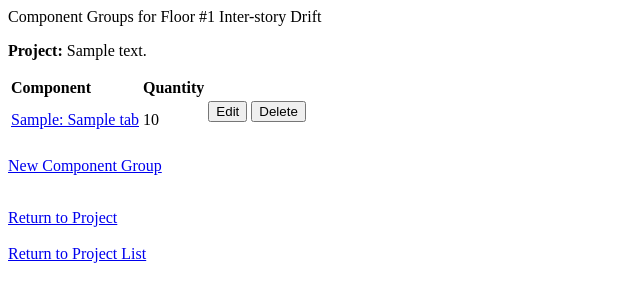
After one commit to openslat/webslat, a Django app: page /slat/project/1/edp/1/cgroups in a window 1280 px wide. The commit adds this page. Shown: the top 302 px of the page, without its empty margins (0-640 px from the left). Run offline with Django 3.2, Linux system fonts and the light colour scheme; tables that the repository leaves empty hold one stand-in row (values such as "Sample post").

Commit message:
Start adding component groups to interface.

```diff
--- a/webslat/slat/component_models.py
+++ b/webslat/slat/component_models.py
@@ -11,7 +11,7 @@ from django.db import models
 
 
 class ComponentsTab(models.Model):
-    key = models.IntegerField(blank=True, null=True, primary_key=True)
+    key = models.IntegerField(blank=True, null=False, primary_key=True)
     ident = models.TextField()  # This field type is a guess.
     name = models.TextField(blank=True, null=True)  # This field type is a guess.
     system = models.TextField(blank=True, null=True)  # This field type is a guess.
@@ -21,6 +21,9 @@ class ComponentsTab(models.Model):
     class Meta:
         managed = False
         db_table = 'components_tab'
+
+    def __str__(self):
+        return self.ident + ": " + self.name
 
 
 class CostTab(models.Model):
@@ -39,7 +42,7 @@ class CostTab(models.Model):
 
 
 class DemandsTab(models.Model):
-    key = models.IntegerField(blank=True, null=True, primary_key=True)
+    key = models.IntegerField(blank=True, null=False, primary_key=True)
     name = models.TextField(blank=True, null=True)  # This field type is a guess.
 
     class Meta:
@@ -73,7 +76,7 @@ class FragilityTab(models.Model):
 
 
 class UnitsTab(models.Model):
-    key = models.IntegerField(blank=True, null=True, primary_key=True)
+    key = models.IntegerField(blank=True, null=False, primary_key=True)
     name = models.TextField(blank=True, null=True)  # This field type is a guess.
 
     class Meta:
@@ -109,7 +112,7 @@ class CompRouter(object):
         """
         Allow relations if a model in the comp app is involved.
         """
-        return None
+        return True
 
     def allow_migrate(self, db, app_label, model_name=None, **hints):
         """
--- a/webslat/slat/models.py
+++ b/webslat/slat/models.py
@@ -5,6 +5,7 @@ from django.forms import  ModelForm, BaseModelFormSet, Textarea, FloatField, Fil
 from django.forms import Form, ChoiceField
 from slat.constants import *
 from .nzs import *
+from .component_models import *
 
 # Create your models here.
 class Project(models.Model):
@@ -190,6 +191,16 @@ class EDP(models.Model):
     powercurve = models.ForeignKey(EDP_PowerCurve, null=True, blank=False)
     interpolation_method = models.ForeignKey(Interpolation_Method, null=True, blank=False)
 
+    def __str__(self):
+        if self.floor == 0:
+            floor = "Ground Floor"
+        else:
+            floor = "Floor #" + str(self.floor)
+        for c in self.EDP_TYPE_CHOICES:
+            if c[0] == self.type:
+                return floor + ' ' + c[1]
+        return floor + "????"
+
     def _make_model(self):
         if not self.flavour:
             return None
@@ -297,6 +308,21 @@ class EDP_Point(models.Model):
     def __str__(self):
         return("an EDP_Point: [{}]".format(self.id))
 
+class Component_Group(models.Model):
+    demand = models.ForeignKey('EDP', null=False)
+    component = models.ForeignKey('ComponentsTab', null=False)
+    quantity = models.IntegerField(blank=False, null=False)
+
+    def __str__(self):
+        result = str(self.demand) + " "
+        #if self.component:
+        #    result = result + str(self.component)
+        #else:
+        #    result = result + "NO COMPONENT"
+        result = result + " " + str(self.quantity)
+        return result
+
+
 class ProjectForm(ModelForm):
     class Meta:
         model = Project
@@ -352,3 +378,16 @@ class NZSForm(ModelForm):
 
 class FloorsForm(Form):
     floors = IntegerField(initial=4)
+
+class CompGroupForm(ModelForm):
+    class Meta:
+        model = Component_Group
+        fields = '__all__'
+
+class EDPCompGroupForm(ModelForm):
+    class Meta:
+        model = Component_Group
+        fields = '__all__'
+        widgets = {
+            'demand': HiddenInput
+        }
--- /dev/null
+++ b/webslat/slat/templates/slat/edp_cgroups.html
@@ -0,0 +1,27 @@
+<p>Component Groups for {{ edp }}</P>
+{{ form.errors }}
+
+<P><B>Project:</B> {{ project.title_text }}</P>
+
+<table><tr><td><b>Component</b></td><td><b>Quantity</b></td></tr>
+{% for cg in cgs %}
+<tr><td><a href="{% url 'slat:component' cg.component.ident %}">{{ cg.component }}</a></td>
+    <td>{{ cg.quantity }}</td>
+    <td>
+    <form action="{% url 'slat:edp_cgroup' project.id edp.id cg.id  %}" method="get">
+        {% csrf_token %}
+    <input type="submit" name='edit' value="Edit" />
+    </form>
+    </td><td>
+    <form action="{% url 'slat:edp_cgroup' project.id edp.id cg.id  %}" method="post">
+        {% csrf_token %}
+      <input type="submit" name='delete' value="Delete" />
+    </form>
+    </td></tr>
+{% endfor %}
+</table>
+<p><a href="{% url 'slat:edp_cgroup' project.id edp.id %}">New Component Group</a></p>
+
+</br>
+<a href="{% url 'slat:project' project.id %}">Return to Project</a><br /><br/>
+<a href="{% url 'slat:index' %}">Return to Project List</a>
--- a/webslat/slat/templates/slat/edp_power.html
+++ b/webslat/slat/templates/slat/edp_power.html
@@ -5,6 +5,7 @@
 <p>Engineering Demand: Power Curve</P>
 
 <p><b>Project:</b> {{ project.title }}</p>
+<p><a href="{% url 'slat:edp_cgroups' project.id edp.id %}">Component Groups</a></p>
 
 {% if charts %}
     {% for chart in charts %}
--- a/webslat/slat/templates/slat/edp_userdef.html
+++ b/webslat/slat/templates/slat/edp_userdef.html
@@ -4,13 +4,15 @@
 </script>
 <p>User-Defined Engineering Demand Page</P>
 
-<p><b>Project:</b> {{ project.title }}</p>
+<p><b>Project:</b> {{ project.title_text }}</p>
+<p><a href="{% url 'slat:edp_cgroups' project.id edp.id %}">Component Groups</a></p>
 
 {% if charts %}
     {% for chart in charts %}
         {{ chart.as_html }}
     {% endfor %}
 {% endif %}
+
 
 <p><b>Interpolation Method:</b>{{ edp.interpolation_method }}</p>
 
--- a/webslat/slat/urls.py
+++ b/webslat/slat/urls.py
@@ -28,4 +28,10 @@ urlpatterns = [
     url(r'^project/(?P<project_id>[0-9]+)/edp/(?P<edp_id>[0-9]+)/userdef$', views.edp_userdef, name='edp_userdef'),
     url(r'^project/(?P<project_id>[0-9]+)/edp/(?P<edp_id>[0-9]+)/userdef/edit$', views.edp_userdef_edit, name='edp_userdef_edit'),
     url(r'^project/(?P<project_id>[0-9]+)/edp/(?P<edp_id>[0-9]+)/userdef/import$', views.edp_userdef_import, name='edp_userdef_import'),
+    url(r'^project/(?P<project_id>[0-9]+)/edp/(?P<edp_id>[0-9]+)/cgroups$', views.edp_cgroups, name='edp_cgroups'),
+    url(r'^project/(?P<project_id>[0-9]+)/edp/(?P<edp_id>[0-9]+)/cgroup$', views.edp_cgroup, name='edp_cgroup'),
+    url(r'^project/(?P<project_id>[0-9]+)/edp/(?P<edp_id>[0-9]+)/cgroup/(?P<cg_id>[0-9]+)$', views.edp_cgroup, name='edp_cgroup'),
+    url(r'^project/(?P<project_id>[0-9]+)/cgroups$', views.cgroups, name='compgroups'),
+    url(r'^project/(?P<project_id>[0-9]+)/cgroup$', views.cgroup, name='compgroup'),
+    url(r'^project/(?P<project_id>[0-9]+)/cgroup/(?P<cg_id>[0-9]+)$', views.cgroup, name='compgroup'),
 ]
--- a/webslat/slat/views.py
+++ b/webslat/slat/views.py
@@ -650,7 +650,6 @@ def edp_userdef(request, project_id, edp_id):
     edp = get_object_or_404(EDP, pk=edp_id)
     charts = _plot_demand(edp)
 
-
     return render(request, 'slat/edp_userdef.html',
                   { 'project': project,
                     'edp': edp,
@@ -705,7 +704,6 @@ def edp_userdef_edit(request, project_id, edp_id):
 def edp_userdef_import(request, project_id, edp_id):
     project = get_object_or_404(Project, pk=project_id)
     edp = get_object_or_404(EDP, pk=edp_id)
-
     if request.method == 'POST':
         interp_form = Interpolation_Method_Form(request.POST)
         form = Input_File_Form(request.POST, request.FILES)
@@ -784,3 +782,74 @@ def edp_userdef_import(request, project_id, edp_id):
                                                                 'project': project,
                                                                 'edp':edp})
     raise ValueError("EDP_USERDEF_IMPORT not implemented")
+
+def cgroup(request, project_id, cg_id=None):
+     project = get_object_or_404(Project, pk=project_id)
+     if request.method == 'POST':
+         print(request.POST)
+         if request.POST.get('cancel'):
+             return HttpResponseRedirect(reverse('slat:edp', args=(project_id)))
+         cg_form = CompGroupForm(request.POST)
+         cg_form.save()
+         cg_id = cg_form.instance.id
+
+         return HttpResponseRedirect(reverse('slat:compgroup', args=(project_id, cg_id)))
+     else:
+         if cg_id:
+             cg = get_object_or_404(Component_Group, pk=cg_id)
+             cg_form = CompGroupForm(instance=cg)
+         else:
+             cg_form = CompGroupForm()
+
+         return render(request, 'slat/cgroup.html', {'project_id': project_id,
+                                                     'cg_id': cg_id,
+                                                     'cg_form': cg_form})
+
+
+def edp_cgroups(request, project_id, edp_id):
+    project = get_object_or_404(Project, pk=project_id)
+    edp = get_object_or_404(EDP, pk=edp_id)
+
+    if request.method == 'POST':
+         raise ValueError("SHOULD NOT GET HERE")
+    else:
+        return render(request, 'slat/edp_cgroups.html',
+                      {'project': project,
+                       'edp': edp,
+                       'cgs': Component_Group.objects.filter(demand=edp)})
+
+def edp_cgroup(request, project_id, edp_id, cg_id=None):
+    project = get_object_or_404(Project, pk=project_id)
+    edp = get_object_or_404(EDP, pk=edp_id)
+    if request.method == 'POST':
+         if request.POST.get('cancel'):
+             return HttpResponseRedirect(reverse('slat:edp_cgroups', args=(project_id, edp_id)))
+
+         if request.POST.get('delete'):
+             cg = Component_Group.objects.get(pk=cg_id)
+             cg.delete()
+             return HttpResponseRedirect(reverse('slat:edp_cgroups', args=(project_id, edp_id)))
+
+
+         cg_form = EDPCompGroupForm(request.POST)
+         cg_form.save(commit=False)
+         cg_form.instance.id = cg_id
+         cg_form.save()
+
+         return HttpResponseRedirect(reverse('slat:edp_cgroups', args=(project_id, edp_id)))
+    else:
+        if cg_id:
+            cg = Component_Group.objects.get(pk=cg_id)
+            cg_form = EDPCompGroupForm(instance=cg)
+        else:
+            cg_form = EDPCompGroupForm(initial={'demand': edp})
+
+        return render(request, 'slat/edp_cgroup.html',
+                      {'project': project,
+                       'edp': edp,
+                       'cg_form': cg_form})
+
+def cgroups(request, project_id):
+     project = get_object_or_404(Project, pk=project_id)
+     return render(request, 'slat/cgroups.html', {'project': project,
+                                                  'cgs': Component_Group.objects.filter(demand__project=project)})
```
Also changed, not shown: webslat/slat/templates/slat/cgroup.html (added, +14 -0 lines), webslat/slat/templates/slat/cgroups.html (added, +15 -0 lines), webslat/slat/templates/slat/edp_cgroup.html (added, +17 -0 lines), webslat/slat/migrations/0005_component_group_componentstab_costtab_demandstab_djangomigrations_fragilitytab_unitstab.py (added).
